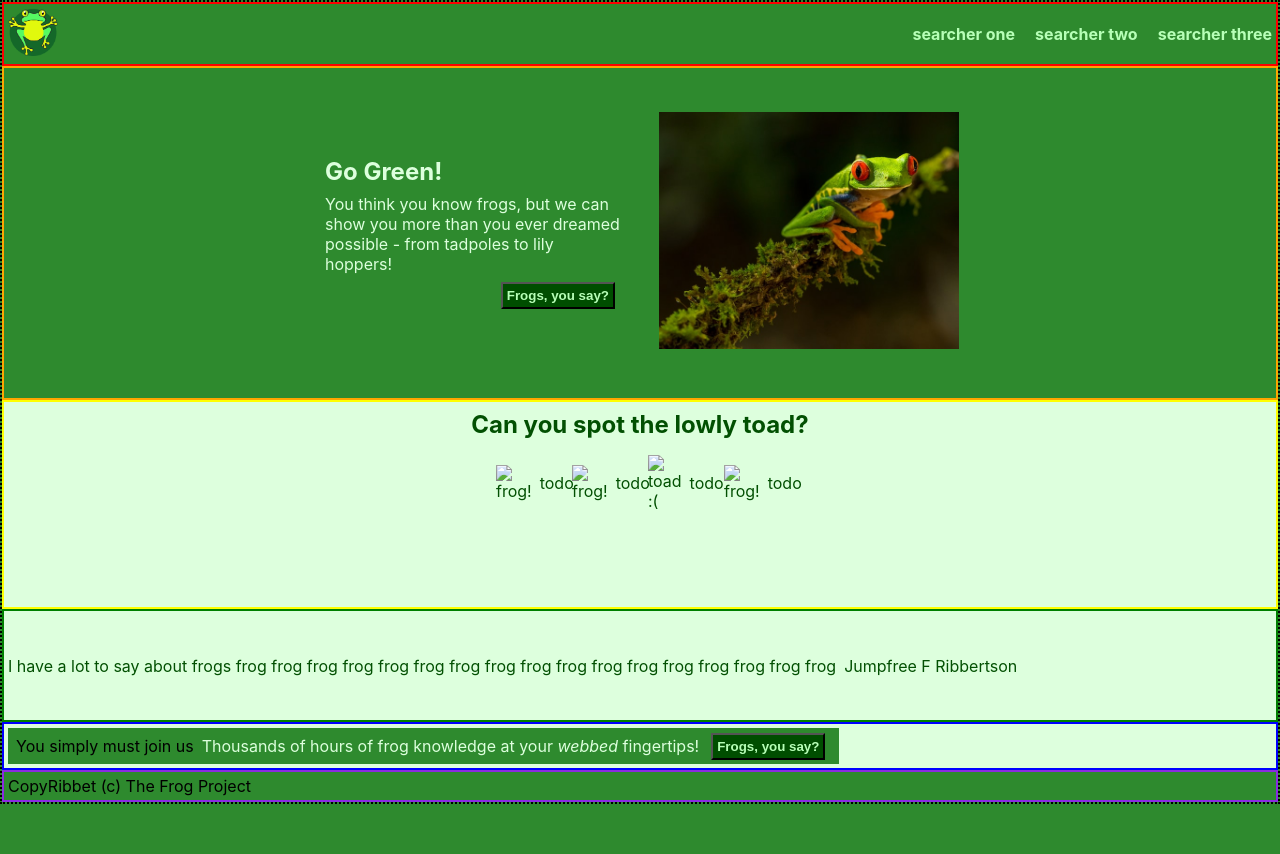
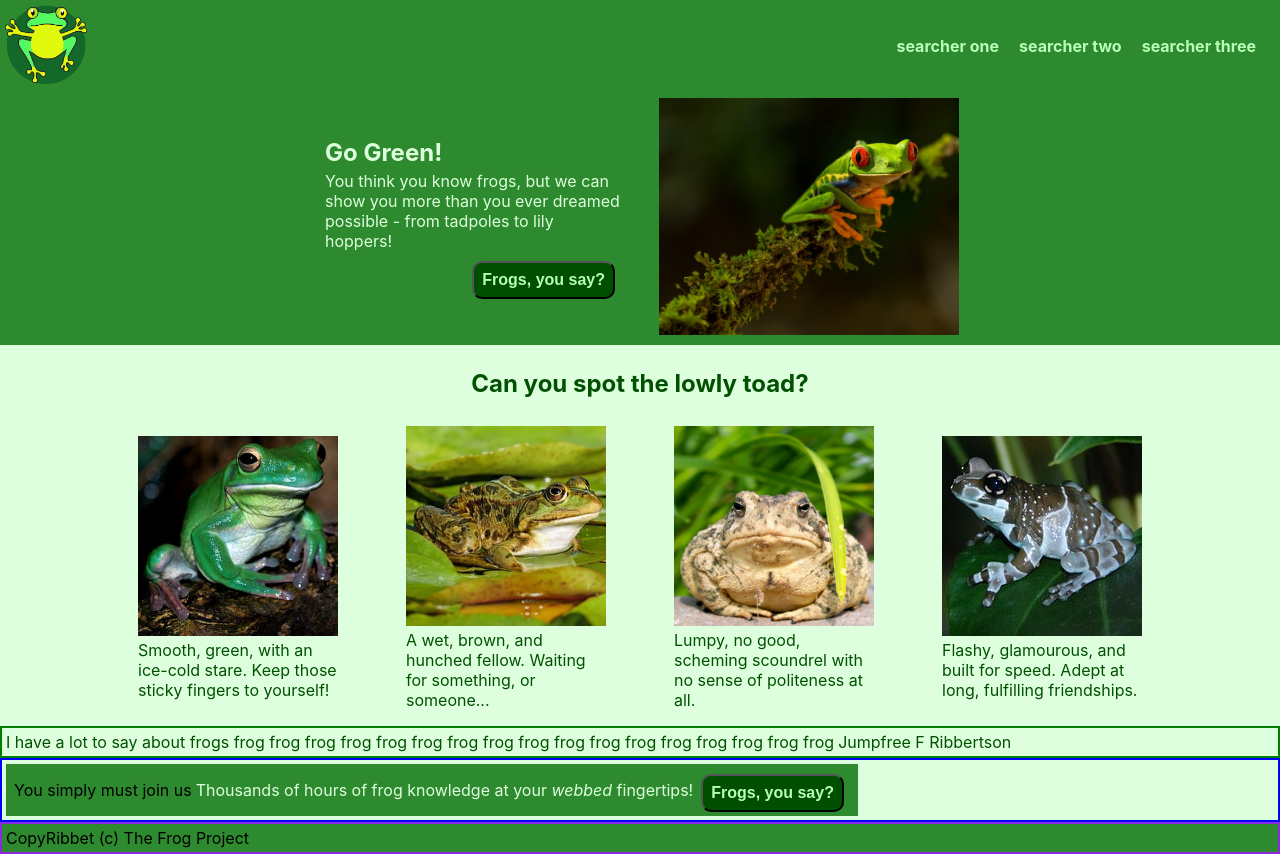
Before and after one commit to Slowyzo/Webby, a plain HTML site: page index.html in a window 1280 px wide. Before the commit the page ends 804 px from the top, so only its background shows below. Drawn offline with Linux system fonts and the light colour scheme.

Commit message:
Add text, adjust images, remove borders

```diff
--- a/index.html
+++ b/index.html
@@ -12,7 +12,7 @@
     <div class="header">
         <div class="logo">
             <img src="./images/frog.png" alt="froglogo"
-            style= "width: 50px";>
+            style= "height: 80px";>
         </div>
         <ul>
             <li><a href="https://www.google.com/">searcher one</a></li>
@@ -35,21 +35,25 @@
     <div class="content2">
         <div class="title2">Can you spot the lowly toad?</div>
         <div class="profiles">
-            <div class="froad">
-                <img src="todo" alt="frog!">
-                <div class="text">todo</div>
+            <div class="froad" style="max-width: 200px">
+                <img src="./images/frog1.jpg" alt="frog!"
+                style="max-width: 200px">
+                <div class="text">Smooth, green, with an ice-cold stare. Keep those sticky fingers to yourself!</div>
             </div>
-            <div class="froad">
-                <img src="todo" alt="frog!">
-                <div class="text">todo</div>
+            <div class="froad" style="max-width: 200px">
+                <img src="./images/frog2.jpg" alt="frog!"
+                style="max-width: 200px">
+                <div class="text">A wet, brown, and hunched fellow. Waiting for something, or someone...</div>
             </div>
-            <div class="froad">
-                <img src="todo" alt="toad :(">
-                <div class="text">todo</div>
+            <div class="froad" style="max-width: 200px">
+                <img src="./images/toad.jpg" alt="toad :("
+                style="max-width: 200px">
+                <div class="text">Lumpy, no good, scheming scoundrel with no sense of politeness at all.</div>
             </div>
-            <div class="froad">
-                <img src="todo" alt="frog!">
-                <div class="text">todo</div>
+            <div class="froad" style="max-width: 200px">
+                <img src="./images/frog3.jpg" alt="frog!"
+                style="max-width: 200px">
+                <div class="text">Flashy, glamourous, and built for speed. Adept at long, fulfilling friendships.</div>
             </div>
         </div>
     </div>
--- a/style.css
+++ b/style.css
@@ -5,13 +5,12 @@ body {
     display: flex;
     flex-direction: column;
     flex: 1;
-    border: 2px dotted black;
     background-color: rgb(46, 138, 46);
   }
 
 ul {
     list-style: none;
-    margin: 0px;
+    margin-right: 20px;
     padding: 0px;
     gap: 20px;
     display: flex;
@@ -22,15 +21,19 @@ ul {
 button {
     background-color: rgb(0, 78, 0);
     color: rgb(221, 255, 221);
-    padding: 4px;
+    padding: 8px;
+    margin-top: 6px;
     margin-right: 10px;
     align-self:flex-end;
+    border-style: outset 3;
+    border-radius: 10px;
 }
 
 a {
     text-decoration: none;
     color: rgb(183, 255, 183);
     font-weight: bold;
+    font-size: 16px;
 }
 
 
@@ -40,7 +43,7 @@ a {
  .content3text, .box, .boxleft {
     display: flex;
     padding: 4px;
-    gap: 8px;
+    gap: 4px;
     align-items: center;
 }
 
@@ -54,18 +57,17 @@ a {
 }
 
 .header {
-    border: 2px solid red;
-    max-height: 60px;
+    max-height: 100px;
     justify-content: space-between;
 }
 
 .content1 {
-    border: 2px solid orange;
     flex-grow: 1, 1, 0;
     flex-direction: row;
     justify-content: center;
     align-items: center;
     gap: 30px;
+    padding: 6px;
 
 }
 
@@ -89,7 +91,6 @@ a {
 }
 
 .content2 {
-    border: 2px solid yellow;
     background-color: rgb(221, 255, 221);
     color: rgb(2, 80, 2);
     flex-direction: column;
@@ -101,10 +102,17 @@ a {
     font-weight: bold;
     color: rgb(2, 80, 2);
     text-align: center;
+    padding: 16px;
+}
+
+.profiles {
+    flex-direction: row;
+    align-items: center;
+    gap: 60px;
 }
 
 .froad {
-    max-width: 60px;
+   flex-direction: column;
 }
 
 .content3text {
```
